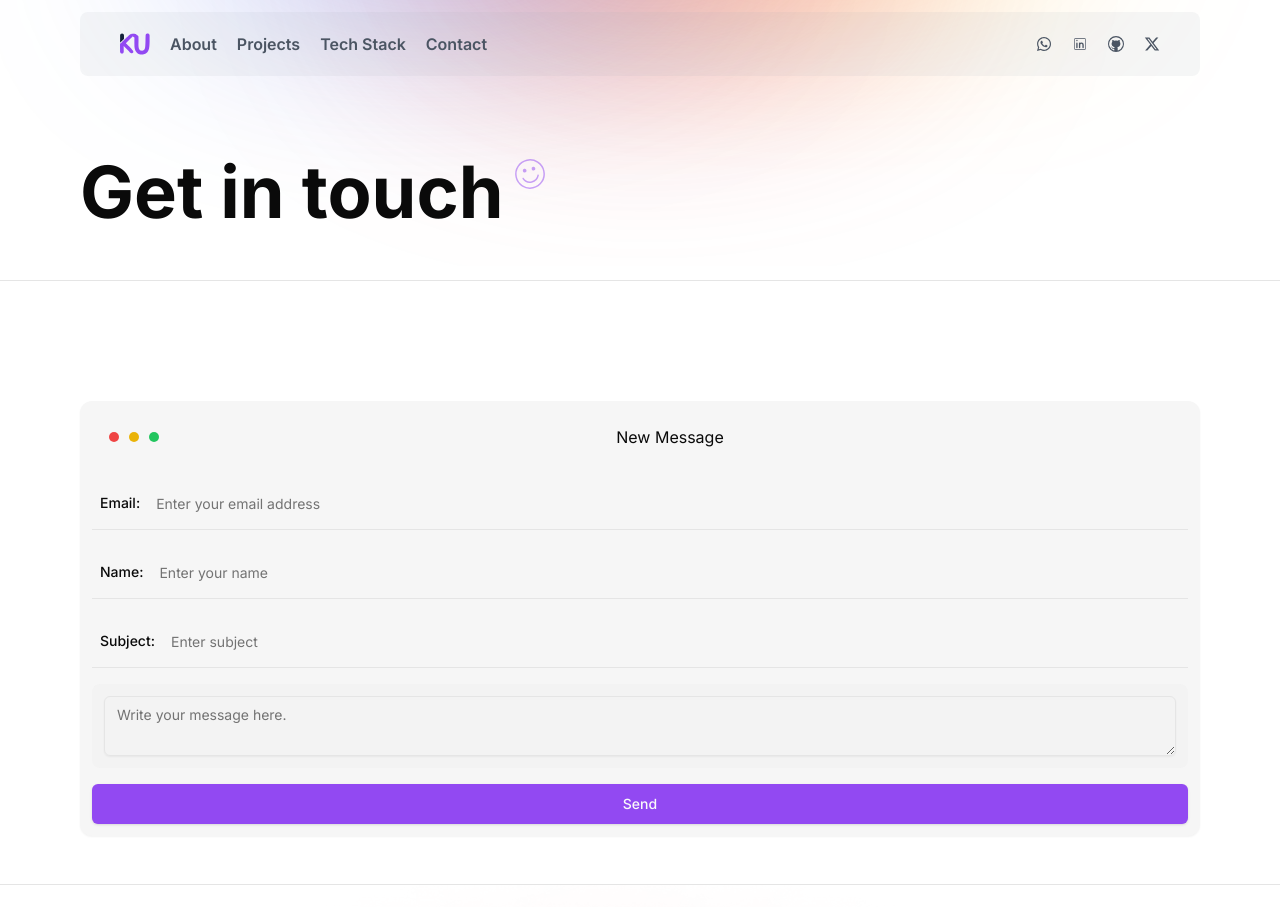
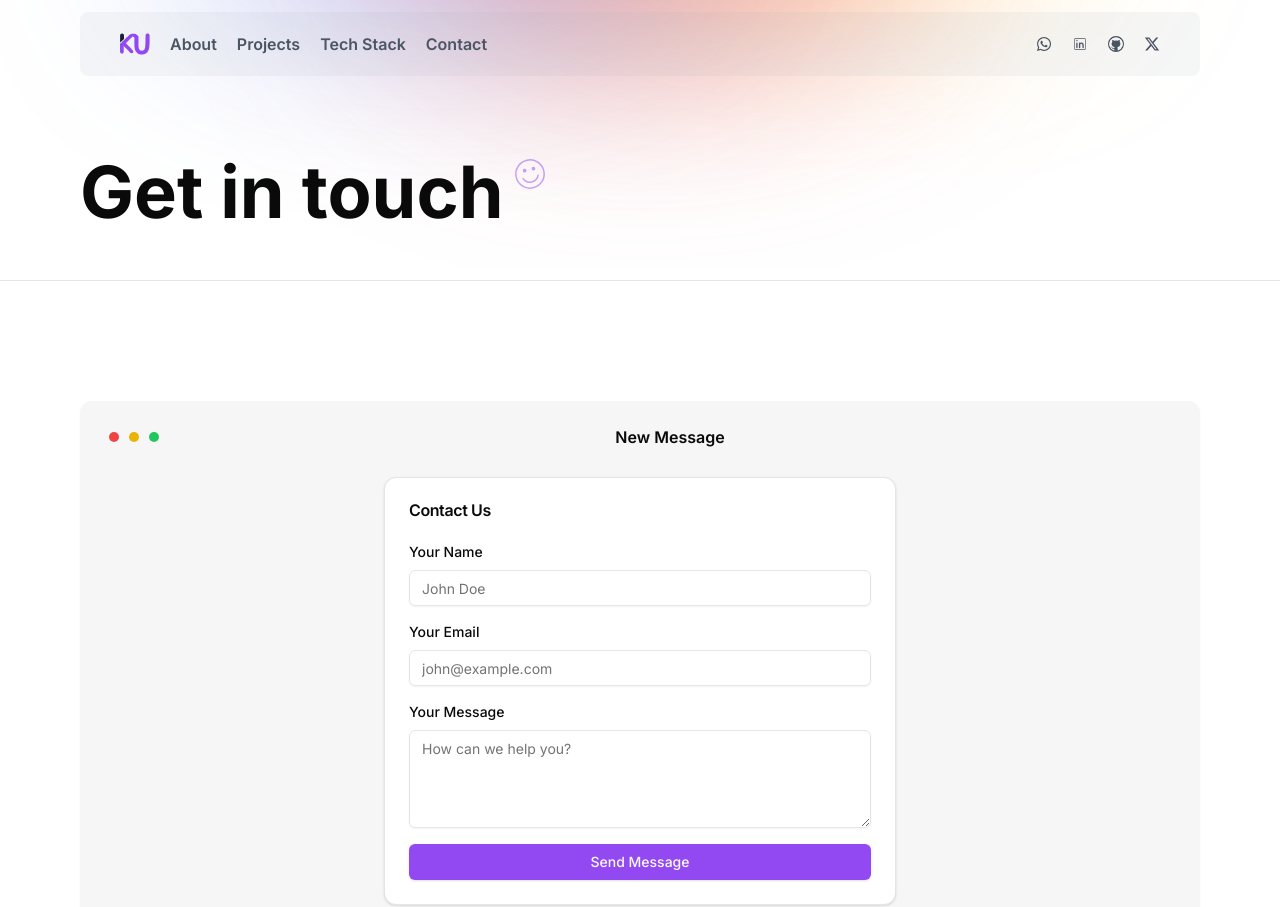
Before and after one commit to kcblaq/kelechi, a Next.js app: page /contact in a window 1280 px wide. Shown: the top 907 px of the page. Built offline with nearby package versions, Linux system fonts and the light colour scheme.

Commit message:
Done with contact

```diff
--- a/package.json
+++ b/package.json
@@ -9,6 +9,7 @@
     "lint": "next lint"
   },
   "dependencies": {
+    "@emailjs/browser": "^4.4.1",
     "@radix-ui/react-dialog": "^1.1.4",
     "@radix-ui/react-label": "^2.1.1",
     "@radix-ui/react-slot": "^1.1.1",
--- /dev/null
+++ b/src/app/(morepages)/contact/ContactForm.tsx
@@ -0,0 +1,225 @@
+"use client";
+import { useState, ChangeEvent, FormEvent } from "react";
+import { Alert, AlertDescription } from "@/components/ui/alert";
+import { Button } from "@/components/ui/button";
+import { Card, CardHeader, CardTitle, CardContent } from "@/components/ui/card";
+import { Input } from "@/components/ui/input";
+import { Textarea } from "@/components/ui/textarea";
+import { Loader2 } from "lucide-react";
+import emailjs from '@emailjs/browser';
+
+interface FormData {
+  name: string;
+  email: string;
+  message: string;
+}
+
+interface FormErrors {
+  name?: string;
+  email?: string;
+  message?: string;
+}
+
+interface FormState extends FormData {
+  errors: FormErrors;
+  isSubmitting: boolean;
+  submitStatus: 'success' | 'error' | null;
+}
+
+const ContactForm = (): JSX.Element => {
+  const initialState: FormState = {
+    name: "",
+    email: "",
+    message: "",
+    errors: {},
+    isSubmitting: false,
+    submitStatus: null
+  };
+
+  const [formState, setFormState] = useState<FormState>(initialState);
+
+  const validateForm = (): FormErrors => {
+    const errors: FormErrors = {};
+
+    if (!formState.name.trim()) {
+      errors.name = "Name is required";
+    }
+
+    if (!formState.email.trim()) {
+      errors.email = "Email is required";
+    } else if (!/\S+@\S+\.\S+/.test(formState.email)) {
+      errors.email = "Please enter a valid email address";
+    }
+
+    if (!formState.message.trim()) {
+      errors.message = "Message is required";
+    } else if (formState.message.length < 10) {
+      errors.message = "Message must be at least 10 characters long";
+    }
+
+    return errors;
+  };
+
+  const handleChange = (
+    e: ChangeEvent<HTMLInputElement | HTMLTextAreaElement>
+  ): void => {
+    const { name, value } = e.target;
+    setFormState(prev => ({
+      ...prev,
+      [name]: value,
+      errors: {
+        ...prev.errors,
+        [name]: "" // Clear error when field is edited
+      }
+    }));
+  };
+
+  const handleSubmit = async (e: FormEvent<HTMLFormElement>): Promise<void> => {
+    e.preventDefault();
+
+    const errors = validateForm();
+    if (Object.keys(errors).length > 0) {
+      setFormState(prev => ({
+        ...prev,
+        errors
+      }));
+      return;
+    }
+
+    setFormState(prev => ({
+      ...prev,
+      isSubmitting: true,
+      submitStatus: null
+    }));
+
+    const serviceID = process.env.NEXT_PUBLIC_EMAILJS_SERVICE_ID;
+    const templateID = process.env.NEXT_PUBLIC_EMAILJS_TEMPLATE_ID;
+    const userID = process.env.NEXT_PUBLIC_EMAILJS_PUBLIC_KEY;
+
+    if (!serviceID || !templateID || !userID) {
+      console.error('Missing EmailJS configuration');
+      setFormState(prev => ({
+        ...prev,
+        isSubmitting: false,
+        submitStatus: 'error'
+      }));
+      return;
+    }
+
+    try {
+      const emailParams: Record<string, unknown> = {
+        name: formState.name,
+        email: formState.email,
+        message: formState.message
+      };
+
+      const res = await emailjs.send(serviceID, templateID, emailParams, userID);
+
+      if (res.status === 200) {
+        setFormState({
+          ...initialState,
+          submitStatus: 'success'
+        });
+      }
+    } catch (error) {
+      console.error('EmailJS error:', error);
+      setFormState(prev => ({
+        ...prev,
+        isSubmitting: false,
+        submitStatus: 'error'
+      }));
+    }
+  };
+
+  return (
+    <Card className="w-full max-w-lg mx-auto">
+      <CardHeader>
+        <CardTitle>Contact Us</CardTitle>
+      </CardHeader>
+      <CardContent>
+        {formState.submitStatus === "success" && (
+          <Alert className="mb-4 bg-green-50">
+            <AlertDescription>
+              Thank you for your message! We&apos;ll get back to you soon.
+            </AlertDescription>
+          </Alert>
+        )}
+
+        {formState.submitStatus === "error" && (
+          <Alert className="mb-4 bg-red-50">
+            <AlertDescription>
+              Failed to send message. Please try again later.
+            </AlertDescription>
+          </Alert>
+        )}
+
+        <form onSubmit={handleSubmit} className="space-y-4">
+          <div className="space-y-2">
+            <label className="block text-sm font-medium">Your Name</label>
+            <Input
+              type="text"
+              name="name"
+              value={formState.name}
+              onChange={handleChange}
+              className={formState.errors.name ? "border-red-500" : ""}
+              placeholder="John Doe"
+              disabled={formState.isSubmitting}
+            />
+            {formState.errors.name && (
+              <p className="text-sm text-red-500">{formState.errors.name}</p>
+            )}
+          </div>
+
+          <div className="space-y-2">
+            <label className="block text-sm font-medium">Your Email</label>
+            <Input
+              type="email"
+              name="email"
+              value={formState.email}
+              onChange={handleChange}
+              className={formState.errors.email ? "border-red-500" : ""}
+              placeholder="john@example.com"
+              disabled={formState.isSubmitting}
+            />
+            {formState.errors.email && (
+              <p className="text-sm text-red-500">{formState.errors.email}</p>
+            )}
+          </div>
+
+          <div className="space-y-2">
+            <label className="block text-sm font-medium">Your Message</label>
+            <Textarea
+              name="message"
+              value={formState.message}
+              onChange={handleChange}
+              className={formState.errors.message ? "border-red-500" : ""}
+              placeholder="How can we help you?"
+              rows={4}
+              disabled={formState.isSubmitting}
+            />
+            {formState.errors.message && (
+              <p className="text-sm text-red-500">{formState.errors.message}</p>
+            )}
+          </div>
+
+          <Button
+            type="submit"
+            className="w-full"
+            disabled={formState.isSubmitting}
+          >
+            {formState.isSubmitting ? (
+              <>
+                <Loader2 className="mr-2 h-4 w-4 animate-spin" />
+                Sending...
+              </>
+            ) : (
+              "Send Message"
+            )}
+          </Button>
+        </form>
+      </CardContent>
+    </Card>
+  );
+};
+
+export default ContactForm;
--- a/src/app/(morepages)/contact/page.tsx
+++ b/src/app/(morepages)/contact/page.tsx
@@ -4,11 +4,12 @@ import { Input } from "@/components/ui/input"
 import { Label } from "@/components/ui/label"
 import { Textarea } from '@/components/ui/textarea';
 import { Button } from '@/components/ui/button';
+import ContactForm from './ContactForm';
 
 
 export default function page() {
   return (
-    <div className='w-full  grid px-3 lg:px-20 pb-2 py-20  gap-4'>
+    <div className='w-full  grid px-3 lg:px-20 pb-2 py-10 md:py-20  gap-4'>
       <section className="w-full grid p-3 gap-4 bg-[#F6F6F6] my-10 rounded-xl shadow-sm">
         <div className="flex justify-between w-full items-center p-3">
           <div className="flex items-center gap-0 text-xl">
@@ -16,11 +17,11 @@ export default function page() {
             <GoDotFill className="text-yellow-500" />
             <GoDotFill className="text-green-500" />
           </div>
-          <p> New Message</p>
+          <p className="font-semibold"> New Message</p>
           <div> </div>
         </div>
 
-        <div className="flex w-full items-center gap-1 border-b p-2">
+        {/* <div className="flex w-full items-center gap-1 border-b p-2">
           <Label htmlFor='email'>Email:</Label>
           <Input
             type="text"
@@ -47,7 +48,9 @@ export default function page() {
         <div className="grid w-full gap-2 bg-[#F3F3F3] rounded-lg p-3">
           <Textarea placeholder="Write your message here." />
         </div>
-        <Button size={`lg`}> Send</Button>
+        <Button size={`lg`}> Send</Button> */}
+
+        <ContactForm />
       </section>
 
     </div>
--- a/src/app/(morepages)/projects/ProjectCard.tsx
+++ b/src/app/(morepages)/projects/ProjectCard.tsx
@@ -107,7 +107,7 @@ export function ProjectCard({tools, title, description, items, link, image} : Pr
                 </div>
             </div>
 
-            <div className='w-full col-span-1 grid mt-4 lg:mt-0 '>
+            <div className='w-full hidden col-span-1 md:grid mt-4 lg:mt-0 '>
                 <Image src={image} alt='Webmaxi' width={564} />
 
             </div>
--- a/src/app/(morepages)/tech-stack/TechTitle.tsx
+++ b/src/app/(morepages)/tech-stack/TechTitle.tsx
@@ -8,7 +8,7 @@ export default function TechTitle() {
            <h1 className="text-3xl lg:text-7xl text-justify w-full font-bold flex items-center gap-2 whitespace-nowrap flex-wrap">
                Tech Stack <sup className='text-primary -rotate-12 opacity-50 flex items-center text-lg md:text-4xl'> <SiPolestar/> </sup>
                </h1>
-               <p className="text-gray-500 text-lg lg:text-2xl">
+               <p className="text-gray-500 text-sm lg:text-2xl">
                An overview of the technologies and tools I work with.
                </p>
        </div>
--- a/src/app/(morepages)/tech-stack/page.tsx
+++ b/src/app/(morepages)/tech-stack/page.tsx
@@ -81,7 +81,7 @@ function DisplayFrame({ name, data }: { name: string, data: Props[] }) {
 
 export default function page() {
   return (
-    <div className='w-full  grid px-3 lg:px-20 pb-2 py-20 mb-20  gap-6 md:gap-12'>
+    <div className='w-full  grid px-3 lg:px-20 pb-2 py-10 mb:py-20 mb-20  gap-6 md:gap-12'>
       <DisplayFrame name={'General Tools'} data={generalTechData} />
       <DisplayFrame name={'Frontend Tools'} data={frontendTechData} />
       <DisplayFrame name={'Backend Tools'} data={backendTechData} />
--- a/src/app/components/Footer.tsx
+++ b/src/app/components/Footer.tsx
@@ -45,7 +45,7 @@ export default function Footer() {
                         </li>
 
                         <li>
-                            <Link href={`/works`}>Work</Link>
+                            <Link href={`/projects`}>Work</Link>
                         </li>
                         <li>
                             <Link href={`/tech-stack`}>Tech Stack</Link>
--- a/src/app/components/PagesNav.tsx
+++ b/src/app/components/PagesNav.tsx
@@ -23,7 +23,7 @@ export default function PagesNav() {
 
     return (
 
-        <nav className="hidden  w-full md:flex items-center gap-14 justify-between min-h-60 flex-col border-b pb-3 lg:pb-10"
+        <nav className="w-full md:flex items-center gap-14 justify-between min-h-60 flex-col border-b pb-3 lg:pb-10"
             style={{
                 backgroundImage: `url(${BGS.src})`,
                 backgroundSize: "cover",
@@ -31,7 +31,10 @@ export default function PagesNav() {
                 backgroundRepeat: "no-repeat"
             }}
         >
-            <section className="flex items-center justify-between w-full lg:px-20 p-3 ">
+            <div className="flex items-center justify-center mb-20 my-10 w-full lg:hidden">
+                <Image src={Logo} alt='The KC logo' width={25} height={35} />
+            </div>
+            <section className="hidden lg:flex items-center justify-between w-full lg:px-20 p-3 ">
                 <div className="flex items-center justify-between w-full bg-opacity-10 lg:px-10 bg-gray-400 rounded-lg ">
                     <div className="flex gap-3 md:gap-5 font-semibold items-center py-5">
                         <Link href={`/`} className="transition-transform duration-300 hover:scale-110">
--- a/src/app/components/SelectedWork.tsx
+++ b/src/app/components/SelectedWork.tsx
@@ -44,7 +44,7 @@ export function SelectedWorks() {
         >
           <CarouselContent className="flex md:gap-6">
             <CarouselItem
-              className="group md:basis-1/2 lg:basis-1/2 h-[500px] rounded-lg relative md:ml-6 cursor-pointer"
+              className="group md:basis-1/2 lg:basis-1/2 h-[300px] md:h-[500px] rounded-lg relative md:ml-6 cursor-pointer"
               onClick={()=> handleRoute("https://www.haloasset.com/")}
               style={{
                 backgroundImage: `
--- /dev/null
+++ b/src/components/ui/alert.tsx
@@ -0,0 +1,59 @@
+import * as React from "react"
+import { cva, type VariantProps } from "class-variance-authority"
+
+import { cn } from "@/lib/utils"
+
+const alertVariants = cva(
+  "relative w-full rounded-lg border px-4 py-3 text-sm [&>svg+div]:translate-y-[-3px] [&>svg]:absolute [&>svg]:left-4 [&>svg]:top-4 [&>svg]:text-foreground [&>svg~*]:pl-7",
+  {
+    variants: {
+      variant: {
+        default: "bg-background text-foreground",
+        destructive:
+          "border-destructive/50 text-destructive dark:border-destructive [&>svg]:text-destructive",
+      },
+    },
+    defaultVariants: {
+      variant: "default",
+    },
+  }
+)
+
+const Alert = React.forwardRef<
+  HTMLDivElement,
+  React.HTMLAttributes<HTMLDivElement> & VariantProps<typeof alertVariants>
+>(({ className, variant, ...props }, ref) => (
+  <div
+    ref={ref}
+    role="alert"
+    className={cn(alertVariants({ variant }), className)}
+    {...props}
+  />
+))
+Alert.displayName = "Alert"
+
+const AlertTitle = React.forwardRef<
+  HTMLParagraphElement,
+  React.HTMLAttributes<HTMLHeadingElement>
+>(({ className, ...props }, ref) => (
+  <h5
+    ref={ref}
+    className={cn("mb-1 font-medium leading-none tracking-tight", className)}
+    {...props}
+  />
+))
+AlertTitle.displayName = "AlertTitle"
+
+const AlertDescription = React.forwardRef<
+  HTMLParagraphElement,
+  React.HTMLAttributes<HTMLParagraphElement>
+>(({ className, ...props }, ref) => (
+  <div
+    ref={ref}
+    className={cn("text-sm [&_p]:leading-relaxed", className)}
+    {...props}
+  />
+))
+AlertDescription.displayName = "AlertDescription"
+
+export { Alert, AlertTitle, AlertDescription }
```
Also changed, not shown: src/app/api/sendmail.ts (added), 2 other files (tests, documents, lock files or other folders).
